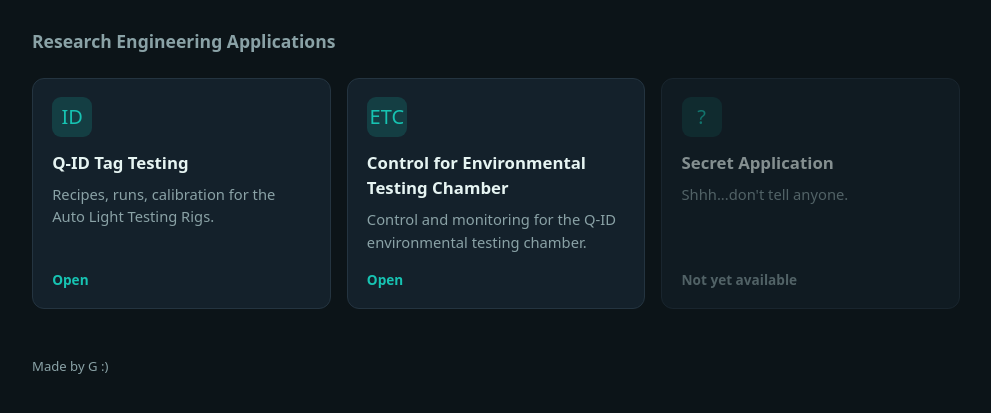
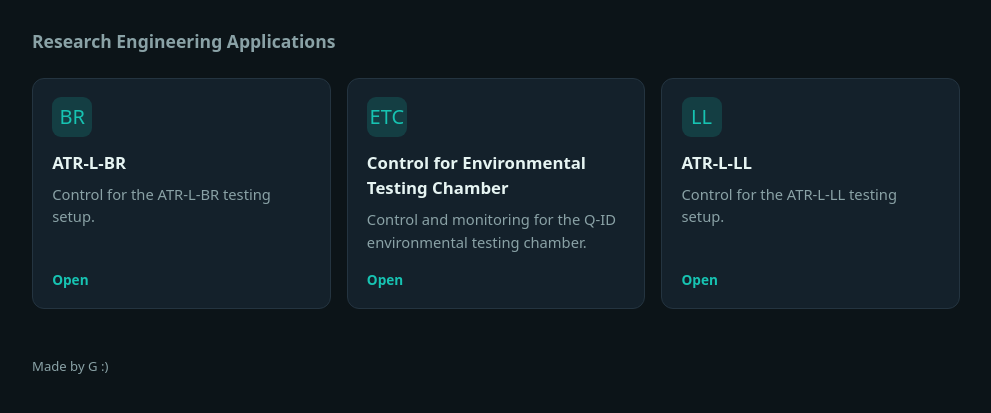
Before and after one commit to Geomaniac15/rdtools-dashboard, a Flask app: page / in a window 1280 px wide. Shown: the part 61-474 px from the top of the page, without its empty margins (144-1135 px from the left). Run offline with Flask 3, Linux system fonts and the light colour scheme.

Commit message:
added new section

```diff
--- a/app.py
+++ b/app.py
@@ -14,10 +14,10 @@ app = Flask(__name__)
 
 APPS = [
     {
-        "name": "Q-ID Tag Testing",
-        "description": "Recipes, runs, calibration for the Auto Light Testing Rigs.",
-        "href": "/light-testing/",
-        "icon": "ID",
+        "name": "ATR-L-BR",
+        "description": "Control for the ATR-L-BR testing setup.",
+        "href": "/atr-l-br/",
+        "icon": "BR",
         "enabled": True,
     },
     {
@@ -28,11 +28,11 @@ APPS = [
         "enabled": True,
     },
     {
-        "name": "Secret Application",
-        "description": "Shhh...don't tell anyone.",
-        "href": "/secret-app/",
-        "icon": "?",
-        "enabled": False,
+        "name": "ATR-L-LL",
+        "description": "Control for the ATR-L-LL testing setup.",
+        "href": "/atr-l-ll/",
+        "icon": "LL",
+        "enabled": True,
     }
 ]
 
--- a/templates/index.html
+++ b/templates/index.html
@@ -71,7 +71,7 @@
                 <div class="go">Open</div>
             </a>
             {% else %}
-            <div class="tile disabled">
+            <div class="tile disabled" href="/templates/maintenance.html">
                 <div class="icon">{{ a.icon }}</div>
                 <h2>{{ a.name }}</h2>
                 <p>{{ a.description }}</p>
```
